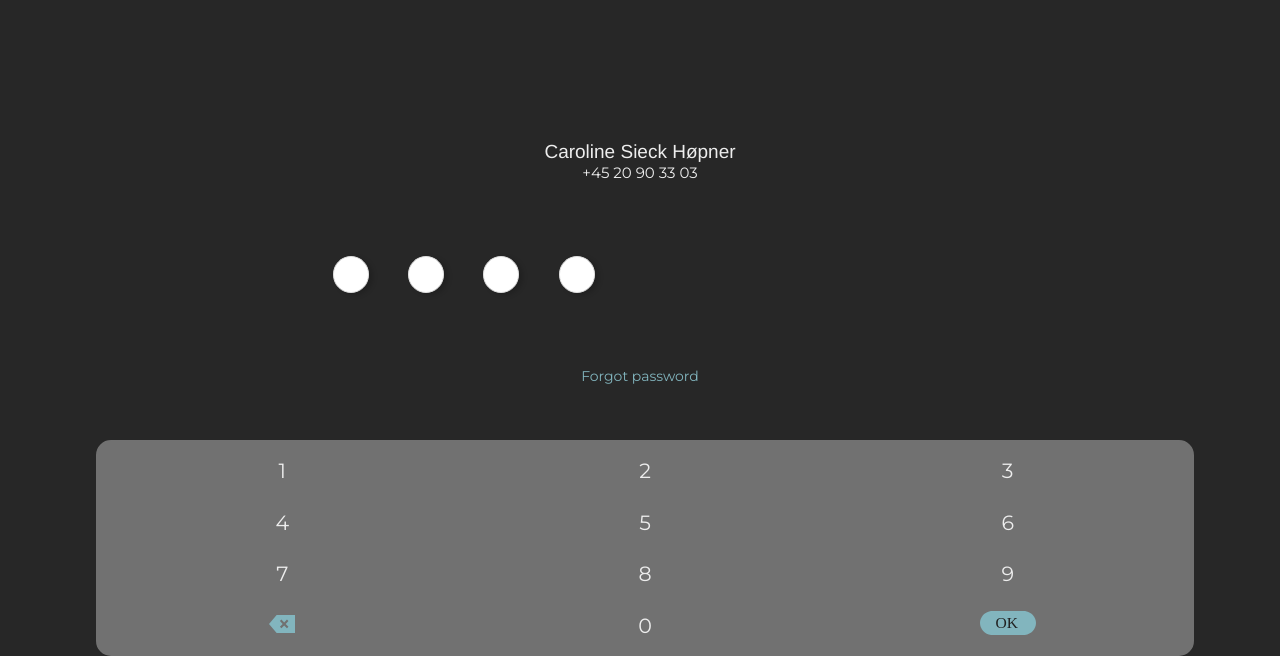
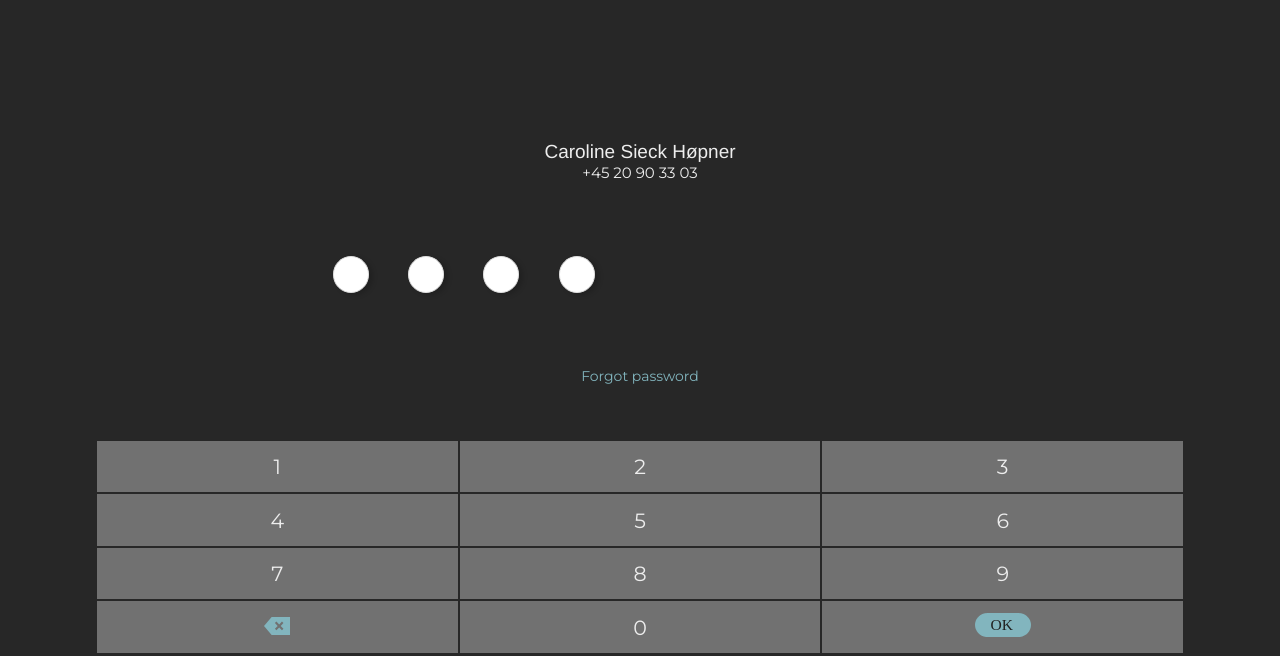
Before and after one commit to KMeibom/Multikey, a plain HTML site: page login.html in a window 1280 px wide. Shown: the part 1163-1819 px from the top of the page. Drawn offline with Linux system fonts and the light colour scheme.

Commit message:
Update style.css

```diff
--- a/style.css
+++ b/style.css
@@ -45,13 +45,10 @@ main{
 
 .mbsc-np-tbl {
     direction: ltr;
-    display: table;
+    display:table;
     width: 100%;
-	height:0%;
     font-size: 1.375em;
-	border-radius: 15px;
-	border:5px solid;
-	border-color:#717171;
+	border-radius: 20px;
 }
 
 .mbsc-np-row {
@@ -60,11 +57,12 @@ main{
 
 .mbsc-ios .mbsc-np-btn:first-child {
     border-left: 0;
+	border-color:none;
 }
 
 .mbsc-np-btn {
     position: relative;
-    z-index: 0;
+    z-index: 0 !important;
     width: 33.3333333333%;
     display: table-cell;
     text-align: center;
@@ -72,6 +70,8 @@ main{
     height: 2.5em;
     -webkit-user-select: none;
 	background-color:#717171;
+		border:0.5px solid;
+	border-color:#272727;
 }
 
 .mbsc-fr-w {
@@ -83,7 +83,7 @@ main{
 
 .mbsc-fr {
     pointer-events: none;
-    z-index: 99998;
+    z-index: 0;
     font-weight: normal;
     -webkit-font-smoothing: antialiased;
     -webkit-tap-highlight-color: rgba(0,0,0,0);
```
